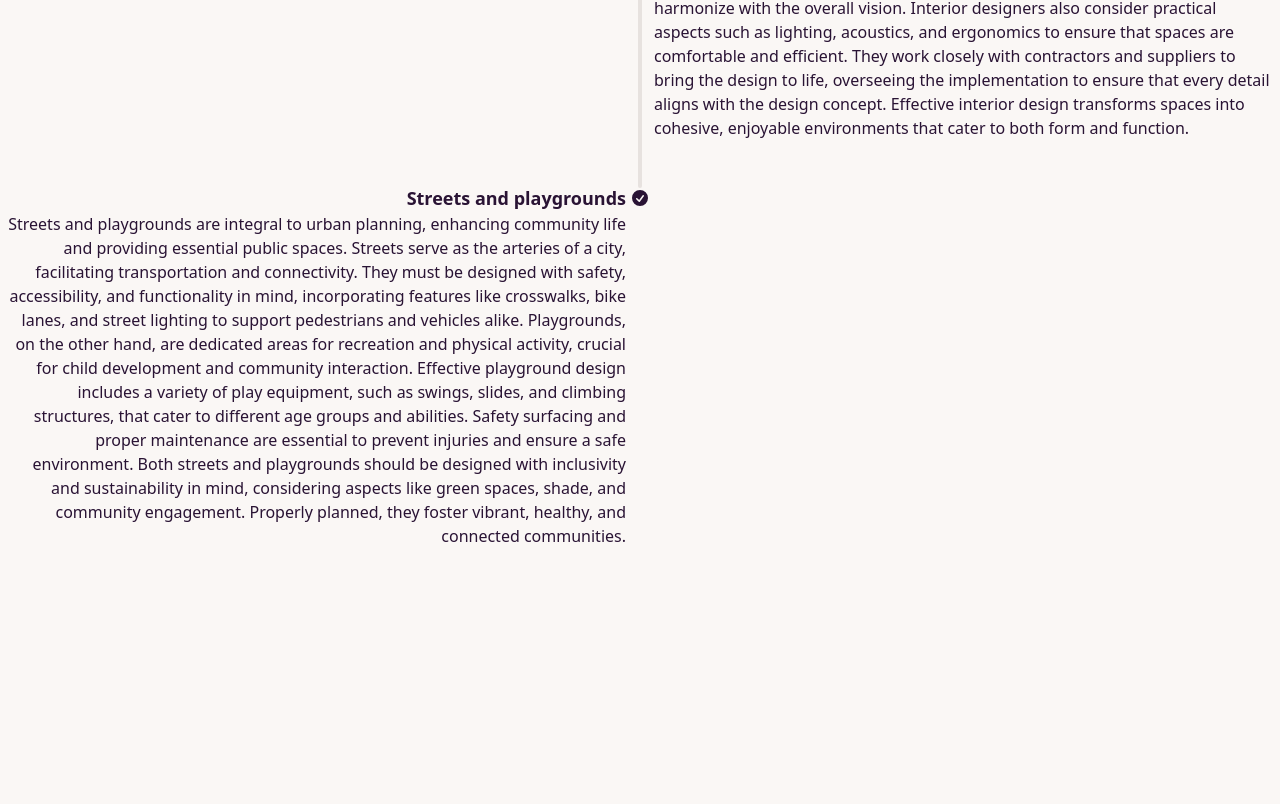
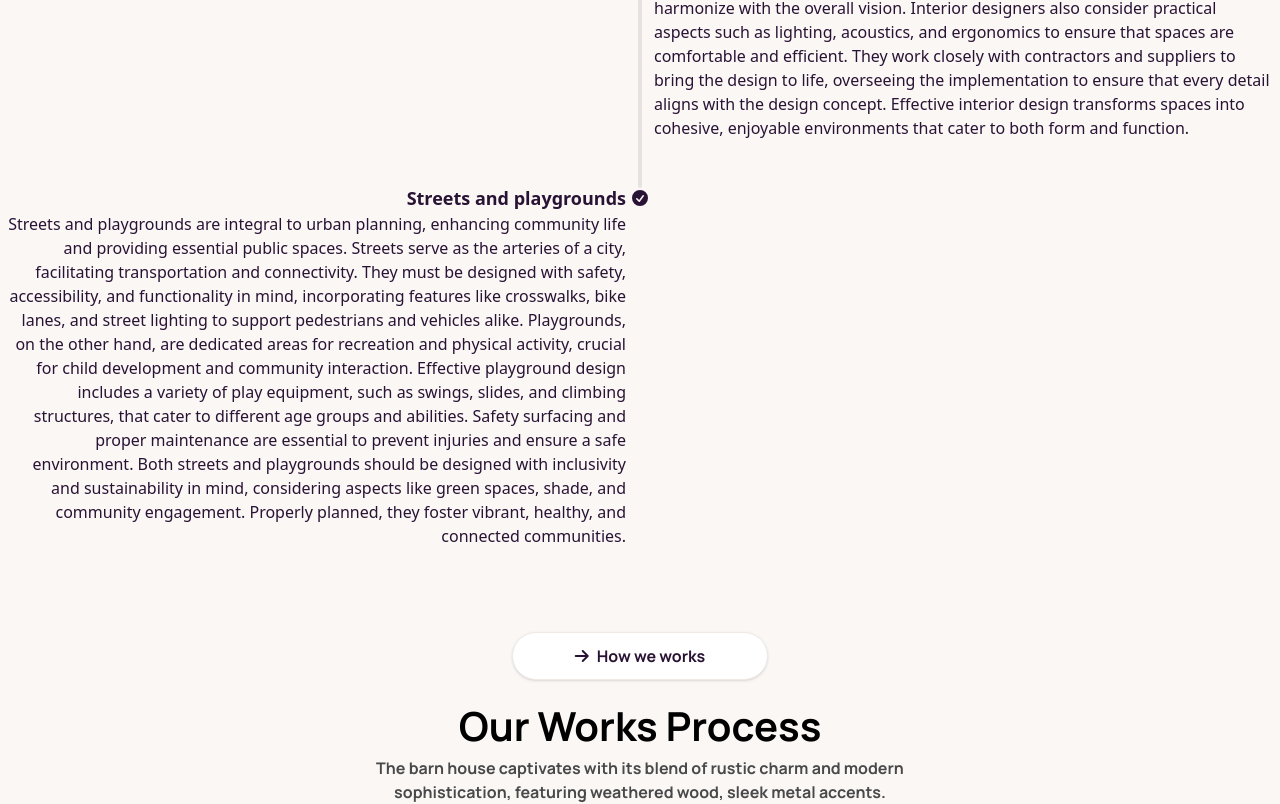
Before and after one commit to engrsakib/Your-land-your-property, a website: page index.html in a window 1280 px wide. Shown: the part 2999-3803 px from the top of the page. Before the commit the page ends 3587 px from the top, so only its background shows below. Drawn offline with Linux system fonts and the light colour scheme.

Commit message:
works process initialize

```diff
--- a/index.html
+++ b/index.html
@@ -321,7 +321,23 @@ modern sophistication, featuring weathered wood, sleek metal accents.</p>
         </div>
        <!-- timeline end -->
     </section>
-   <!-- ourapplience end -->
+   <!-- our applience end -->
+   <!-- works process start -->
+    <section class="mt-11">
+      <!-- icon and button start -->
+      <div class="flex items-center mx-auto gap-x-2 manrope text-[16px] font-[700] cursor-pointer btn bg-white w-[20%] shadow">
+        <i class="fa-solid fa-arrow-right"></i>
+        <h3>How we works</h3>
+       </div>
+      <!-- icon and button end -->
+       <!-- text start -->
+        <div class="mt-4 w-[50%] mx-auto">
+          <h1 class="manrope text-[40px] font-[700] text-center text-black">Our Works Process</h1>
+          <p class="text-[#494949] manrope text-[16px] font-[500] text-center">The barn house captivates with its blend of rustic charm and modern sophistication, featuring weathered wood, sleek metal accents.</p>
+        </div>
+       <!-- text end -->
+    </section>
+   <!-- works process end -->
  </main>
 <!-- main part end -->
   </body>
```
Also changed, not shown: output/output.css.
